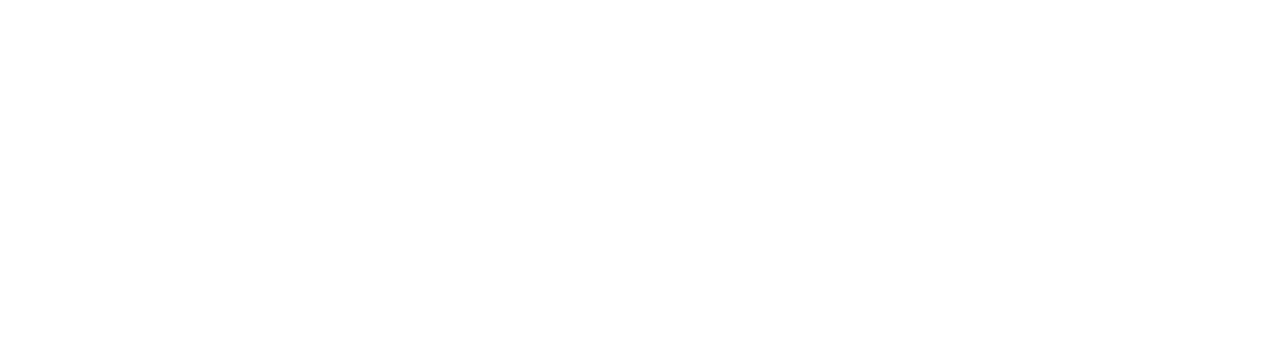
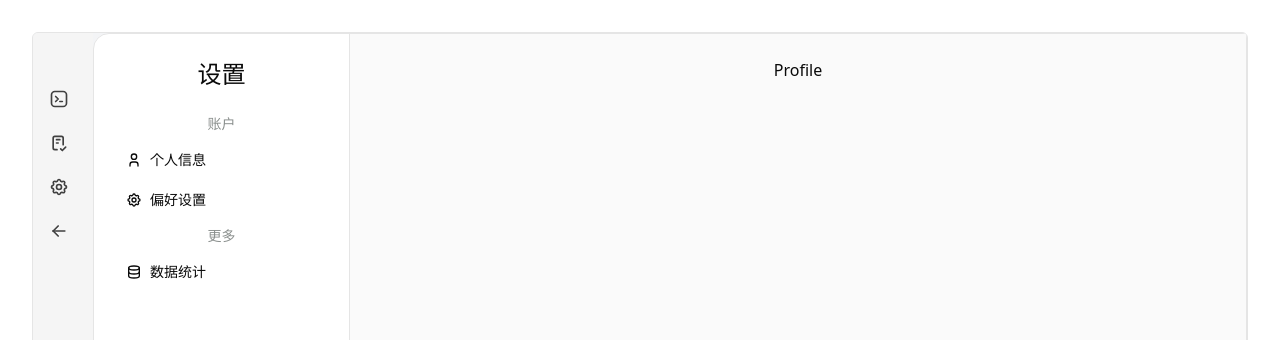
Before and after one commit to 1manity/SelfManager, a React (Vite) app in the folder packages/frontend/: page /setting in a window 1280 px wide. Before the commit this address had no page. Shown: the top 340 px of the page. Built offline with nearby package versions, Linux system fonts and the light colour scheme; sample sign-in values are in the browser's storage.

Commit message:
feat: frontend 添加setting侧边栏

```diff
--- a/packages/frontend/src/App.jsx
+++ b/packages/frontend/src/App.jsx
@@ -1,10 +1,14 @@
 import './App.css';
+
 import Home from './pages/home/index.jsx';
 import Login from './pages/login/index.jsx';
-import { Route, Routes } from 'react-router-dom';
 import Dashboard from './pages/dashboard/index.jsx';
 import Task from './pages/task/index.jsx';
+import Setting from './pages/setting/index.jsx';
+import Profile from './pages/setting/profile';
 import Layout from './components/layout/index.jsx';
+
+import { Route, Routes } from 'react-router-dom';
 import { Navigate } from 'react-router-dom';
 
 function App() {
@@ -18,6 +22,11 @@
                 <Route path="/" element={<PrivateRoute element={<Layout />} />}>
                     <Route path="dashboard" element={<Dashboard />} />
                     <Route path="tasks" element={<Task />} />
+                    <Route path="setting" element={<Setting />}>
+                        <Route path="" element={<Profile />}></Route>
+                        <Route path="preference" element={<div>preference</div>}></Route>
+                        <Route path="data" element={<div>data</div>}></Route>
+                    </Route>
                 </Route>
             </Routes>
         </div>
--- a/packages/frontend/src/components/layout/index.jsx
+++ b/packages/frontend/src/components/layout/index.jsx
@@ -43,7 +43,7 @@
         },
         {
             label: 'Settings',
-            href: '#',
+            href: '/setting',
             icon: <IconSettings className="text-neutral-700 dark:text-neutral-200 h-5 w-5 flex-shrink-0" />,
         },
         {
--- /dev/null
+++ b/packages/frontend/src/pages/setting/index.jsx
@@ -0,0 +1,79 @@
+import { NavLink } from 'react-router-dom';
+import { Outlet } from 'react-router-dom';
+import { IconUser, IconSettings, IconDatabase } from '@tabler/icons-react';
+
+function Setting() {
+    const setting = [
+        {
+            name: '账户',
+            children: [
+                {
+                    name: '个人信息',
+                    path: '',
+                    icon: IconUser,
+                },
+                {
+                    name: '偏好设置',
+                    path: 'preference',
+                    icon: IconSettings,
+                },
+            ],
+        },
+        {
+            name: '更多',
+            children: [
+                {
+                    name: '数据统计',
+                    path: 'data',
+                    icon: IconDatabase,
+                },
+            ],
+        },
+    ];
+    return (
+        <div className="flex h-screen">
+            <div className="w-64 p-6 border-r">
+                <h2 className="scroll-m-20 text-2xl font-thin mb-6">设置</h2>
+                <ul>
+                    {setting.map((item) => {
+                        return (
+                            <li key={item.name} className="mb-2">
+                                <div className="text-[#8a8f8d] text-sm mb-2">{item.name}</div>
+                                {item.children ? (
+                                    <ul>
+                                        {item.children.map((child) => {
+                                            return (
+                                                <li key={child.name} className="">
+                                                    <NavLink
+                                                        className={({ isActive }) => {
+                                                            return [
+                                                                isActive ? 'bg-[#f4f5f5] font-bold' : '',
+                                                                'flex hover:bg-[#f4f5f5] rounded-md p-2 text-sm transition duration-200 mb-1 ',
+                                                            ].join(' ');
+                                                        }}
+                                                        to={`/setting/${child.path}`}
+                                                        end
+                                                    >
+                                                        <div className="flex items-center justify-center">
+                                                            <child.icon className="text-sm" size={16} />
+                                                        </div>
+                                                        <div className="ml-2">{child.name}</div>
+                                                    </NavLink>
+                                                </li>
+                                            );
+                                        })}
+                                    </ul>
+                                ) : null}
+                            </li>
+                        );
+                    })}
+                </ul>
+            </div>
+            <div className="flex-1 bg-[#fafafa] p-6 overflow-auto">
+                <Outlet></Outlet>
+            </div>
+        </div>
+    );
+}
+
+export default Setting;
--- /dev/null
+++ b/packages/frontend/src/pages/setting/profile/index.jsx
@@ -0,0 +1,5 @@
+function Profile() {
+    return <div>Profile</div>;
+}
+
+export default Profile;
```
